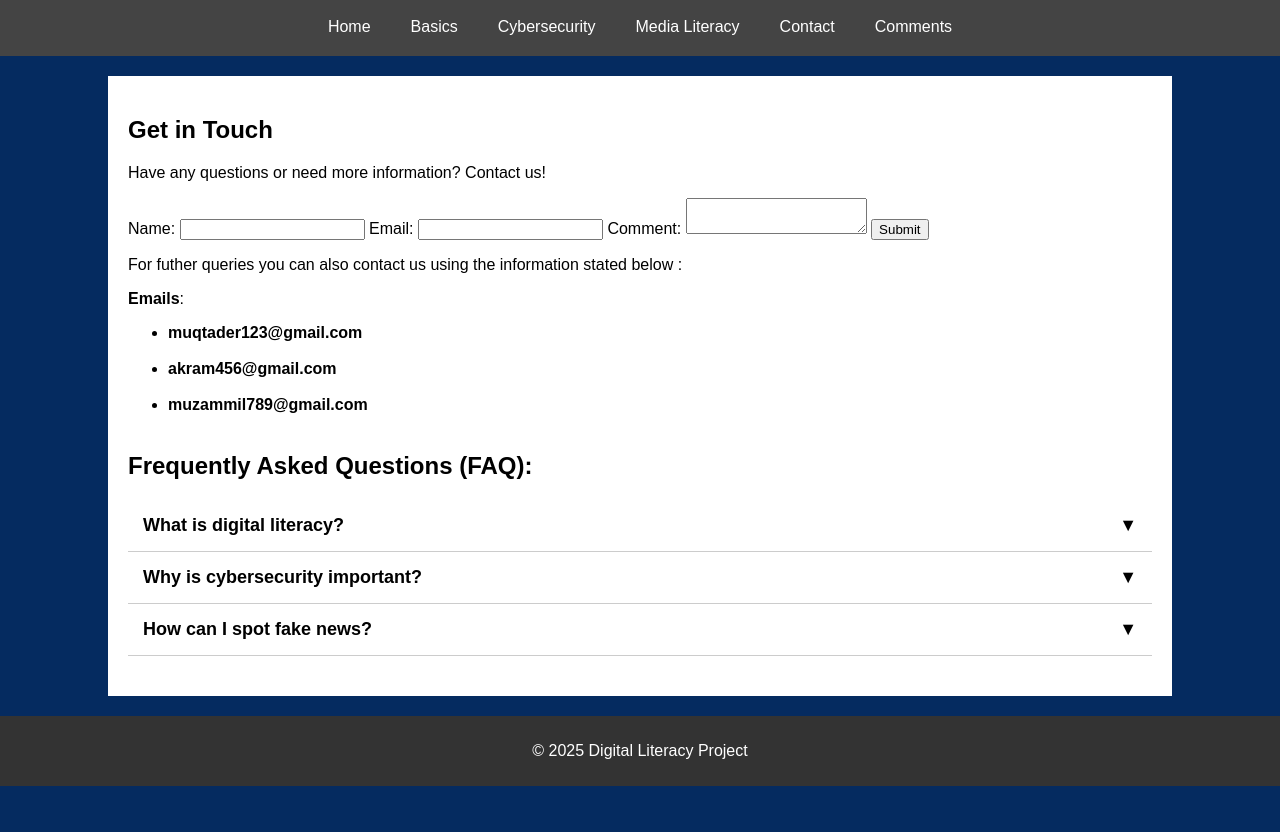
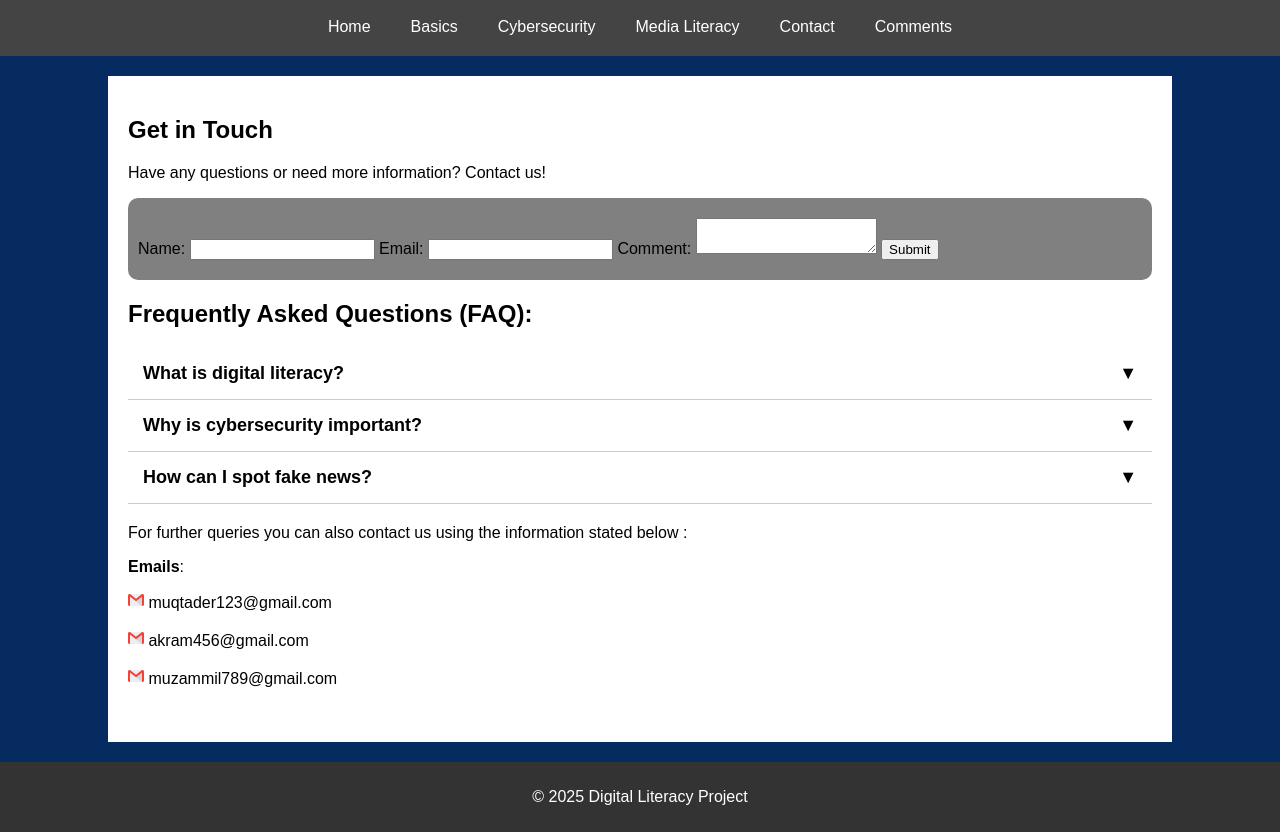
Before and after one commit to Akram123985/practiceweb, a website: page public/contact.html in a window 1280 px wide. Shown: the part 132-964 px from the top of the page. Before the commit the page ends 918 px from the top, so only its background shows below. Drawn offline with Linux system fonts and the light colour scheme; files whose address does not match are found by name.

Commit message:
Even more changes

```diff
--- a/public/contact.html
+++ b/public/contact.html
@@ -21,7 +21,7 @@
     <div class="container">
       <h2>Get in Touch</h2>
       <p>Have any questions or need more information? Contact us!</p>
-      <form action="/submit" method="POST">
+      <form action="/submit" method="POST" class="form">
         <label for="name">Name:</label>
         <input type="text" id="name" name="name" required />
 
@@ -34,18 +34,7 @@
         <button type="submit">Submit</button>
       </form>
 
-      <p>
-        For futher queries you can also contact us using the information stated
-        below :
-      </p>
-      <p><b>Emails</b>:</p>
-      <ul>
-        <li><b>muqtader123@gmail.com</b></li>
-        <br />
-        <li><b>akram456@gmail.com</b></li>
-        <br />
-        <li><b>muzammil789@gmail.com</b></li>
-        <br />
+
       </ul>
       <h2 class="h2">Frequently Asked Questions (FAQ):</h2>
       <div class="faq-container">
@@ -83,6 +72,19 @@
           </div>
         </div>
       </div>
+      <p>
+        For further queries you can also contact us using the information stated
+        below :
+      </p>
+      <p><b>Emails</b>:</p>
+      <ul class="bullet">
+        <li><img src="gmail.png" width="16"> muqtader123@gmail.com</b></li>
+        <br />
+        <li><img src="gmail.png" width="16"> akram456@gmail.com</b></li>
+        <br />
+        <li><img src="gmail.png" width="16"> muzammil789@gmail.com</b></li>
+        <br />
+      </ul>
     </div>
     <footer>
       <p>&copy; 2025 Digital Literacy Project</p>
--- a/public/style.css
+++ b/public/style.css
@@ -128,3 +128,12 @@ footer {
 .comment-box p {
     margin: 5px 0;
 }
+.bullet{
+    list-style: none;
+    padding-left:0;
+}
+.image1{
+    height:500px;
+    width:auto;
+    padding-left: 90px;
+}
```
Also changed, not shown: comments.json (+4 -14 lines), public/index.html (+1 -0 lines), public/Image1.jpg (added), public/gmail.png (added), public/script.js (renamed from public/js/script.js).
